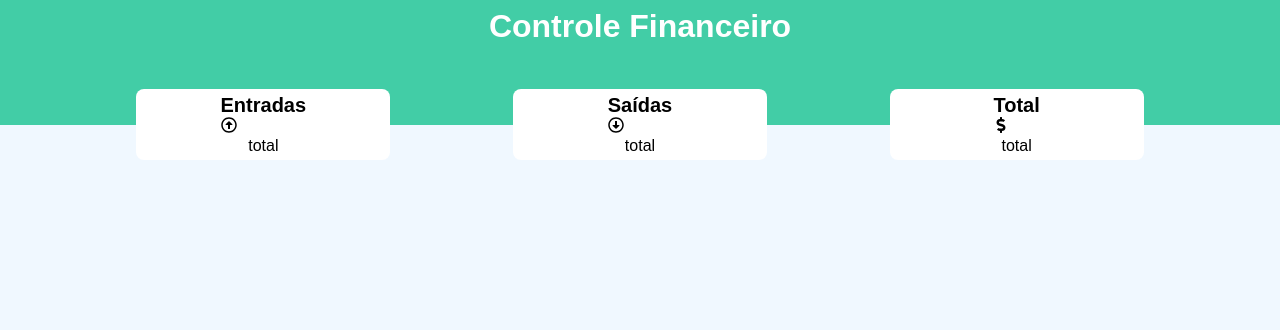
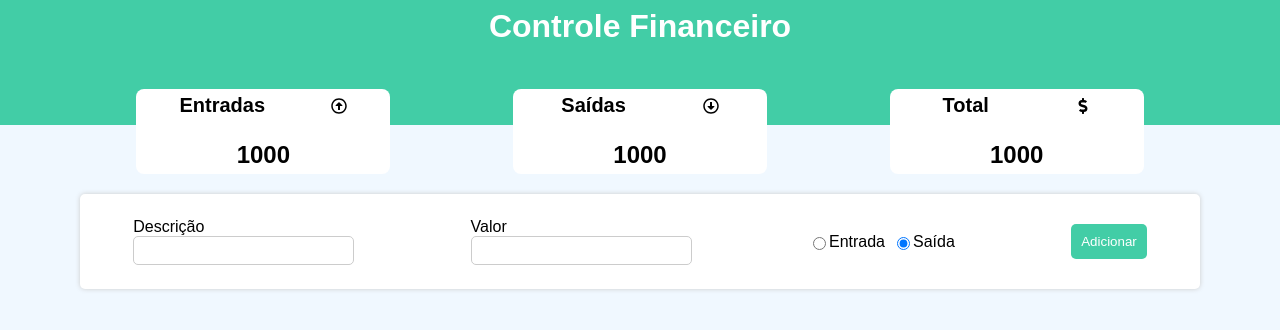
Before and after one commit to CristhianCezar/financial-control, a React (Create React App) app: page / in a window 1280 px wide. Shown: the top 330 px of the page. Built offline with nearby package versions, Linux system fonts and the light colour scheme.

Commit message:
Inputs concluídos

```diff
--- a/src/App.js
+++ b/src/App.js
@@ -2,12 +2,14 @@ import React from 'react';
 import './App.css';
 import Header from './components/header/Header';
 import Resume from './components/resume/Resume';
+import Form from './components/form/Form';
 
 export default function App() {
   return (
     <div className="app">
       <Header/>
       <Resume/>
+      <Form/>
     </div>
   )
 }
--- /dev/null
+++ b/src/components/form/Form.css
@@ -0,0 +1,50 @@
+.form {
+    max-width: 1120px;
+    margin: 20px auto;
+    padding: 24px 0;
+    width: 98%;
+    background-color: #fff;
+    box-shadow: 0px 0px 5px #ccc;
+    border-radius: 5px;
+    display: flex;
+    align-items: center;
+    justify-content: space-around;
+    gap: 10px;
+}
+
+.inputContent {
+    display: flex;
+    flex-direction: column;
+}
+
+input {
+    outline: none;
+    border-radius: 5px;
+    padding: 5px 10px;
+    font-size: 15px;
+    border: 1px solid #ccc;
+}
+
+.radioGroup {
+    display: flex;
+    align-items: center;
+}
+
+#rExpenses {
+    margin-left: 12px;
+}
+
+.button {
+    padding: 10px 10px;
+    border: none;
+    border-radius: 5px;
+    cursor: pointer;
+    color: #fff;
+    background-color: #42cda6;
+}
+
+@media (max-width: 720px) {
+    .form {
+        display: grid;
+    }
+}
--- /dev/null
+++ b/src/components/form/Form.jsx
@@ -0,0 +1,46 @@
+import React, {useState} from "react";
+import './Form.css';
+
+export default prosp => {
+
+        const [desc, setDesc] = useState("");
+        const [amount, setAmount] = useState("");
+        const [isExpense, setIsExpense] = useState(false);
+
+        const handlesalve= () => {
+            if(!desc || !amount) {
+                alert("Informe a descrição e o valor!");
+                return;
+            } else if(amount < 0.1) {
+                alert("O valor tem que ser positivo!");
+                return;
+            }
+        }
+
+        return (
+            <div className="form">
+                <div className="inputContent">
+                    <label htmlFor="descript">Descrição</label>
+                    <input id="descript" value={desc} onChange={(e) => setDesc(e.target.value)}/>
+                </div>
+
+                <div className="inputContent">
+                    <label htmlFor="value">Valor</label>
+                    <input id="value" type="number" value={amount} onChange={(e) => setAmount(e.target.value)}/>
+                </div>
+
+                <div className="inputContent">
+                    <div className="radioGroup">
+                        <input type="radio" name="group1" id="rIncome" defaultChecked onChange={() => setIsExpense(!isExpense)}/>
+                        <label htmlFor="rIncome">Entrada</label>
+                        <input type="radio" name="group1" id="rExpenses" defaultChecked onChange={() => setIsExpense(!isExpense)}/>
+                        <label htmlFor="rExpenses">Saída</label>
+                    </div>
+                </div>
+
+                <div className="inputContent">
+                    <button className="button" onClick={handlesalve}>Adicionar</button>
+                </div>
+            </div>
+        )
+ }
--- a/src/components/resume/Resume.jsx
+++ b/src/components/resume/Resume.jsx
@@ -6,9 +6,9 @@ import {FaRegArrowAltCircleDown, FaRegArrowAltCircleUp, FaDollarSign} from 'reac
 export default props => {
     return (
         <div className="resume">
-            <ResumeItem title="Entradas" Icon={FaRegArrowAltCircleUp}/>
-            <ResumeItem title="Saídas" Icon={FaRegArrowAltCircleDown}/>
-            <ResumeItem title="Total" Icon={FaDollarSign}/>
+            <ResumeItem title="Entradas" Icon={FaRegArrowAltCircleUp}  value="1000"/>
+            <ResumeItem title="Saídas" Icon={FaRegArrowAltCircleDown} value="1000"/>
+            <ResumeItem title="Total" Icon={FaDollarSign} value="1000"/>
         </div>
     )
 }
--- a/src/components/resumeItem/ResumeItem.css
+++ b/src/components/resumeItem/ResumeItem.css
@@ -8,6 +8,23 @@
     width: 20%;
 }
 
+.headerResumeItem {
+    align-items: center;
+    justify-content: space-around;
+    width: 100%;
+    gap: 10px;
+    display: flex;
+}
+
+.titleResumeItem {
+    font-size: 20px;
+}
+
+.totalResumeItem {
+    margin-top: 24px;
+    font-weight: bold;
+    font-size: 24px;
+}
 @media (max-width: 750px) {
     .resumeItem {
         width: 20%;
@@ -25,15 +42,3 @@
         display: none;
     }
 };
-
-.headerResumeItem {
-    display: flex;
-    align-items: center;
-    justify-content: space-around;
-    width: 100%;
-    gap: 10px;
-}
-
-.titleResumeItem {
-    font-size: 20px;
-}
--- a/src/components/resumeItem/ResumeItem.jsx
+++ b/src/components/resumeItem/ResumeItem.jsx
@@ -1,14 +1,14 @@
 import React from "react";
 import './ResumeItem.css';
 
-export default ({title, Icon}) => {
+export default ({title, Icon, value}) => {
     return (
         <div className="resumeItem">
             <div className="headerResumeItem">
                 <h2 className="titleResumeItem">{title}</h2>
                 <Icon/>
             </div>
-            <div className="totalResumeItem">total</div>
+            <div className="totalResumeItem">{value}</div>
         </div>
     )
 }
```
